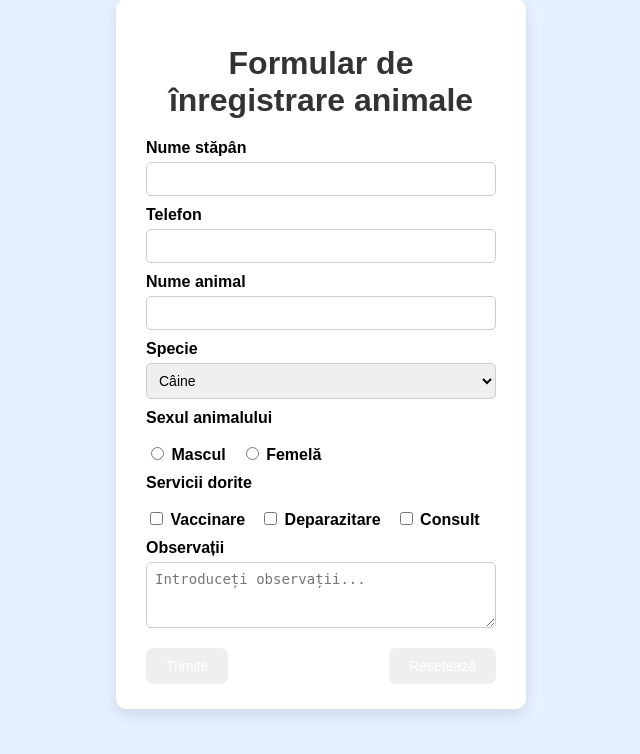
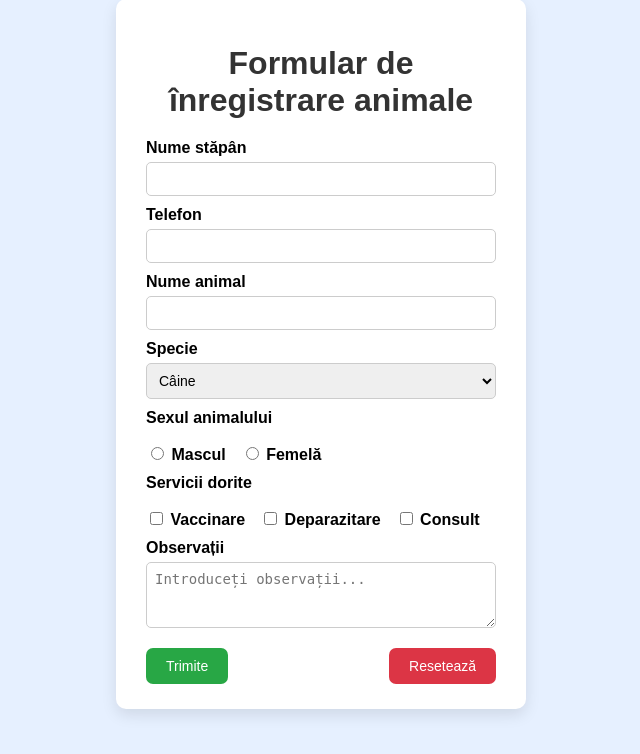
Before and after one commit to ioan19/Corjuc_Ioan_Marian, a PHP site: page /inregistrareAnimale.html in a window 1280 px wide. Shown: the part 46-800 px from the top of the page, without its empty margins (319-959 px from the left). Run offline with PHP 8.4, Linux system fonts and the light colour scheme.

Commit message:
Add files via upload

```diff
--- a/style2.css
+++ b/style2.css
@@ -74,3 +74,18 @@ button {
     font-size: 14px;
     transition: all 0.3s;
 }
+button[type="submit"] {
+    background-color: #28a745;
+}
+
+button[type="submit"]:hover {
+    background-color: #218838;
+}
+
+button[type="reset"] {
+    background-color: #dc3545;
+}
+
+button[type="reset"]:hover {
+    background-color: #c82333;
+}
```
